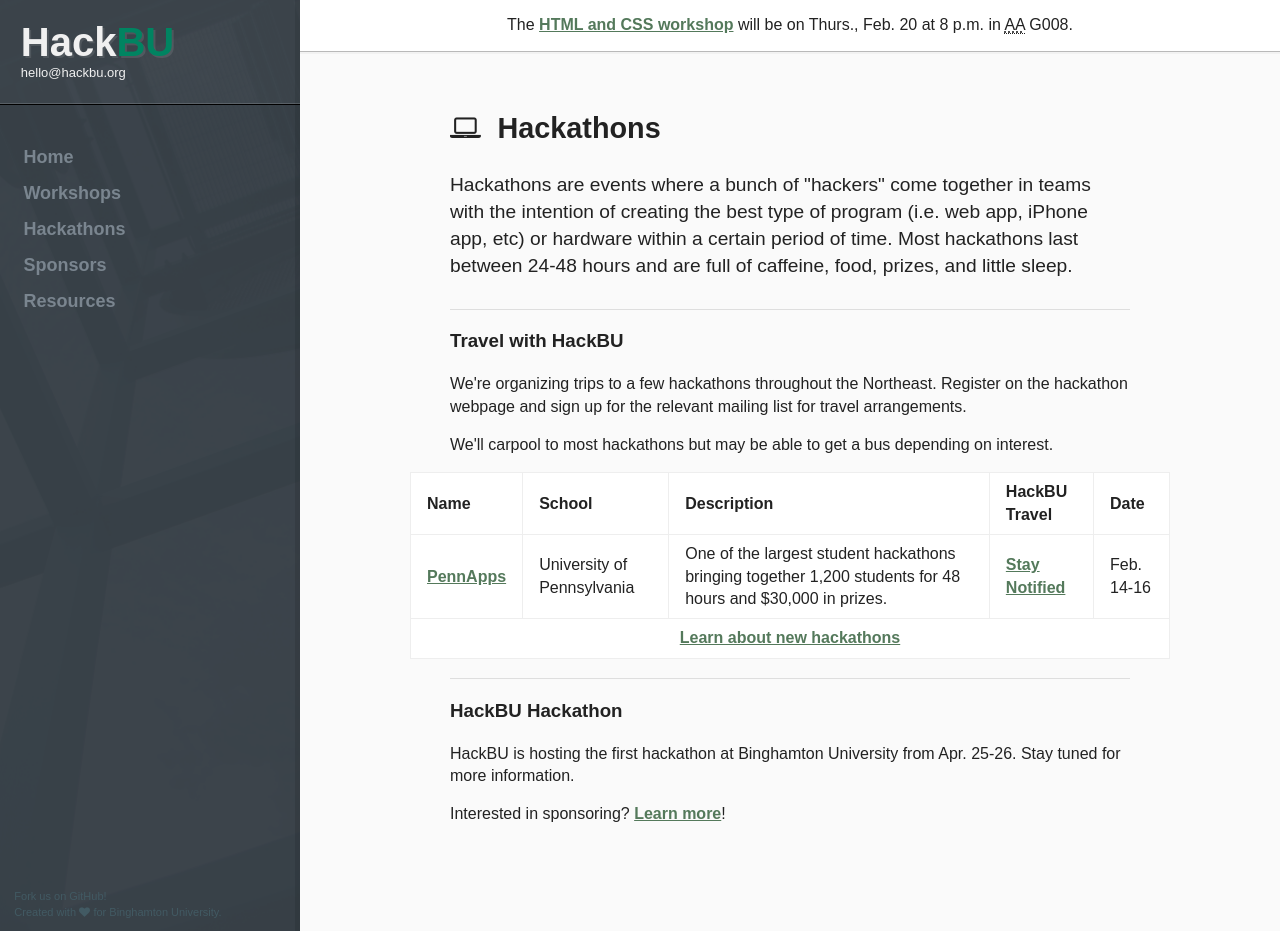
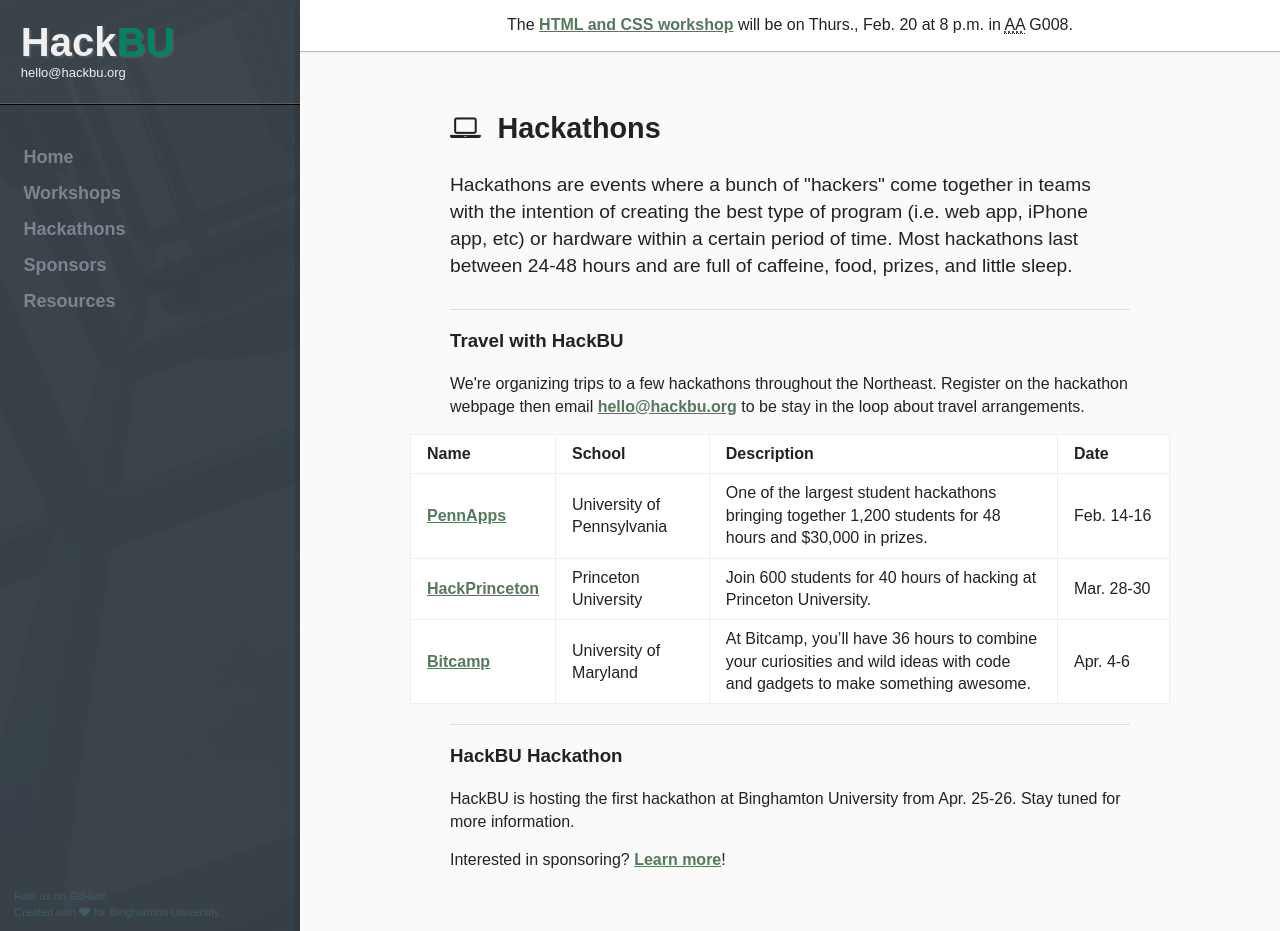
Before and after one commit to hackbinghamton/hackbinghamton.github.io, a Jekyll site: the page built from hackathons/index.html, in a window 1280 px wide and 931 px high. Built offline with Jekyll 4.4.1, drawn with Linux system fonts in a browser that asks for light colours; nearby versions of some CDN libraries; Markdown is read by kramdown in place of the engine named in the settings.

Commit message:
add new hackathons to the list

```diff
--- a/hackathons/index.html
+++ b/hackathons/index.html
@@ -11,18 +11,15 @@
 
 <div class="article">
 	<h3>Travel with HackBU</h3>
-	<p>We're organizing trips to a few hackathons throughout the Northeast. Register on the hackathon webpage and sign up for the relevant mailing list for travel arrangements.</p>
-
-	<p>We'll carpool to most hackathons but may be able to get a bus depending on interest.</p>
+	<p>We're organizing trips to a few hackathons throughout the Northeast. Register on the hackathon webpage then email <a href="mailto:">hello@hackbu.org</a> to be stay in the loop about travel arrangements.</p>
 
 	<table>
 		<thead>
 			<tr>
 				<th>Name</th>
 				<th>School</th>
-				<th class="th-description">Description</th>
-				<th>HackBU Travel</th>
-				<th>Date</th>
+				<th>Description</th>
+				<th class="th-date">Date</th>
 			</tr>
 		</thead>
 		<tbody>
@@ -30,11 +27,19 @@
 				<td><a href="http://2014s.pennapps.com/">PennApps</a></td>
 				<td>University of Pennsylvania</td>
 				<td>One of the largest student hackathons bringing together 1,200 students for 48 hours and $30,000 in prizes.</td>
-				<td><a href="http://eepurl.com/LJPar">Stay Notified</a></td>
 				<td>Feb. 14-16</td>
 			</tr>
 			<tr>
-				<td colspan="5"><a href="http://eepurl.com/KFGl9">Learn about new hackathons</a></td>
+				<td><a href="http://2014s.pennapps.com/">HackPrinceton</a></td>
+				<td>Princeton University</td>
+				<td>Join 600 students for 40 hours of hacking at Princeton University.</td>
+				<td>Mar. 28-30</td>
+			</tr>
+			<tr>
+				<td><a href="http://bitca.mp/">Bitcamp</a></td>
+				<td>University of Maryland</td>
+				<td>At Bitcamp, you’ll have 36 hours to combine your curiosities and wild ideas with code and gadgets to make something awesome.</td>
+				<td>Apr. 4-6</td>
 			</tr>
 		</tbody>
 	</table>
--- a/less/main.less
+++ b/less/main.less
@@ -134,6 +134,10 @@
 
 .th-time {
 	min-width: 6em;
+}
+
+.th-date {
+	min-width: 7em;
 }
 
 .th-location {
```
